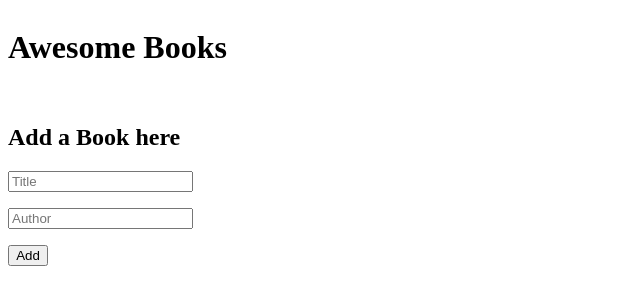
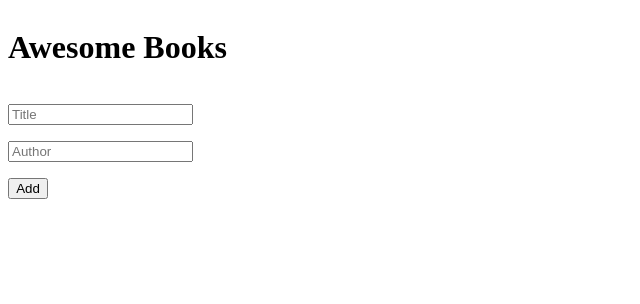
Before and after one commit to Estherstarr/awesomeBooks, a plain HTML site: page index.html in a window 1280 px wide. Shown: the whole page, without its empty margins (0-640 px from the left). Drawn offline with Linux system fonts and the light colour scheme.

Commit message:
Update html page

```diff
--- a/index.html
+++ b/index.html
@@ -15,7 +15,6 @@
       <section id="books-list"></section>
 
       <section id="add-books">
-        <h2>Add a Book here</h1>
         <form id="books-form">
           <div class="form-field">
             <label for="title"></label>
```
